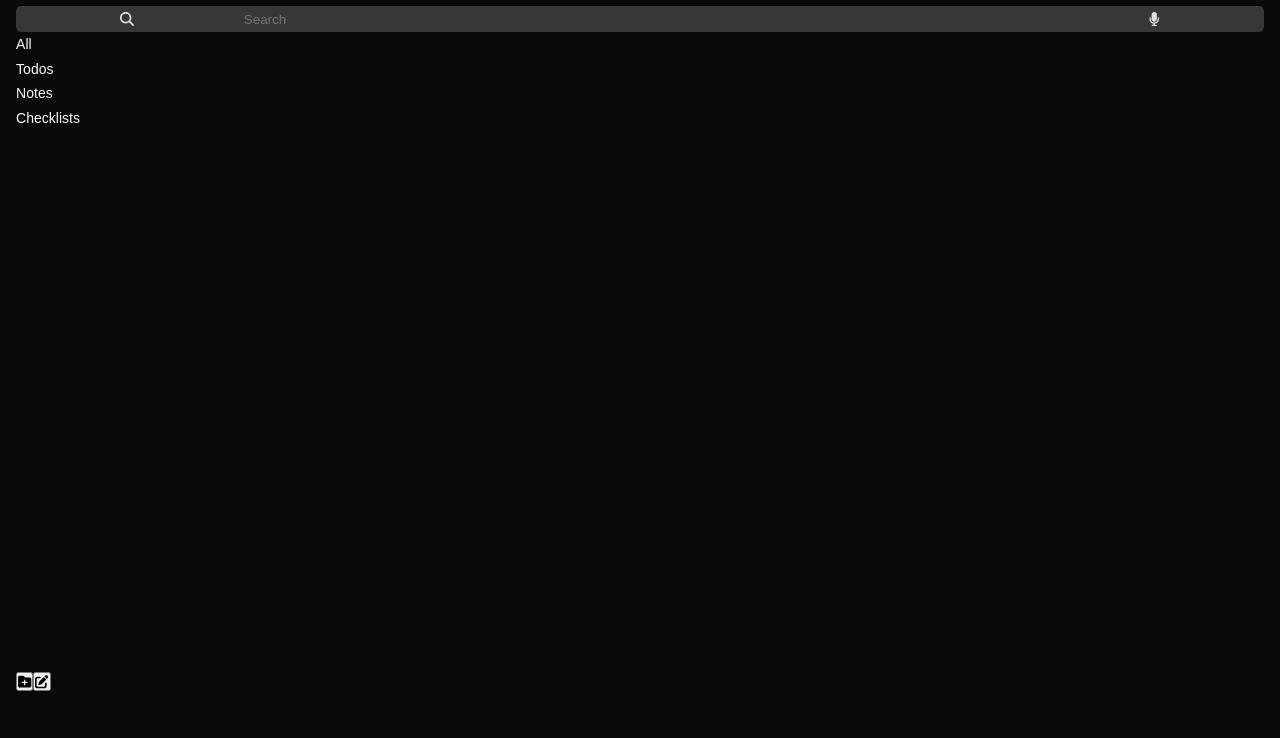
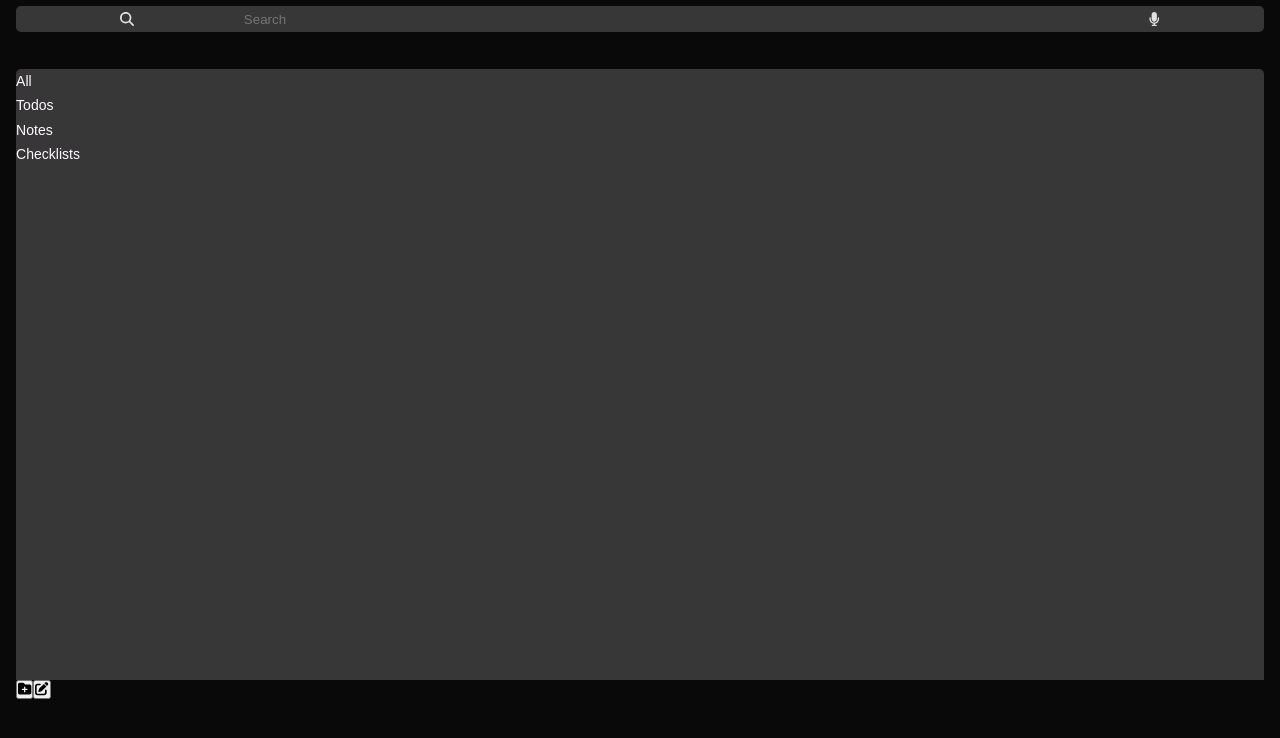
Before and after one commit to cjacqo/odin-todos, a website built with webpack: page dist/index.html in a window 1280 px wide. Shown: the part 76-814 px from the top of the page. Built offline with nearby package versions, Linux system fonts and the light colour scheme.

Commit message:
Table styles for background color and spacing are added

```diff
--- a/src/styles.css
+++ b/src/styles.css
@@ -12,6 +12,7 @@
     --xx-small: 0.236rem;
     --page-margin: 0 1.15rem;
     --small-height: 4.5rem;
+    --small-border-radius: 5px;
     /* COLORS */
     --white: rgb(255, 250, 255);
     --black: rgb(26, 23, 23);
@@ -129,12 +130,18 @@ h4, h6 {
     transition: font-size 150ms ease-out;
 }
 
+#mainContainer {
+    height: 100%;
+}
 #tableContainer {
     width: 100%;
-    height: 80vh;
+    height: 100%;
+    border-radius: var(--small-border-radius);
     display: flex;
     flex: 1;
     position: relative;
+    background-color: var(--grey-bg);
+    margin-top: var(--large);
 }
 
 #tableContainer > * {
@@ -185,7 +192,7 @@ h4, h6 {
 .search-bar-container {
     background-color: var(--grey-bg);
     color: var(--grey-text);
-    border-radius: 5px;
+    border-radius: var(--small-border-radius);
     justify-content: center;
     align-items: center;
 }
```
